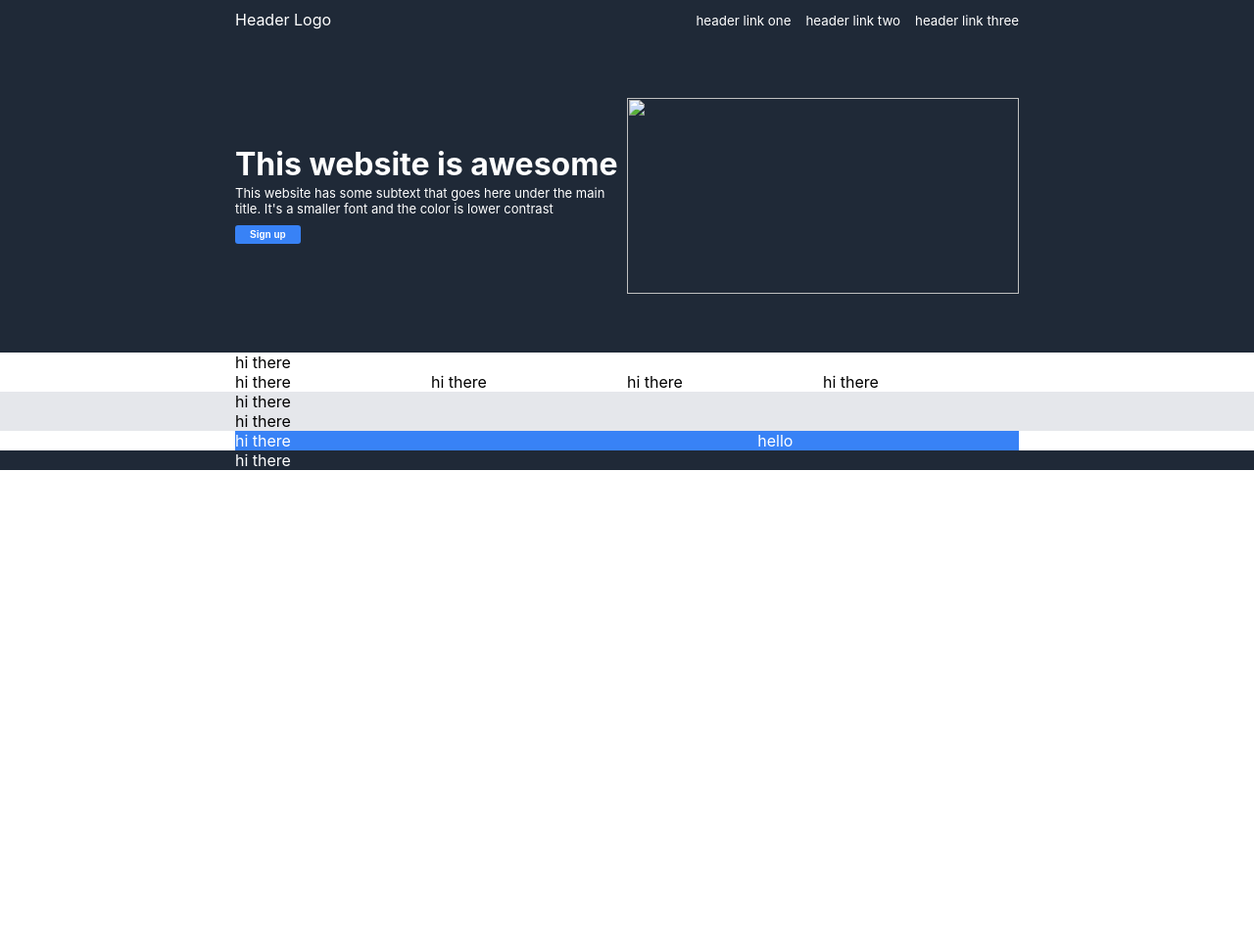
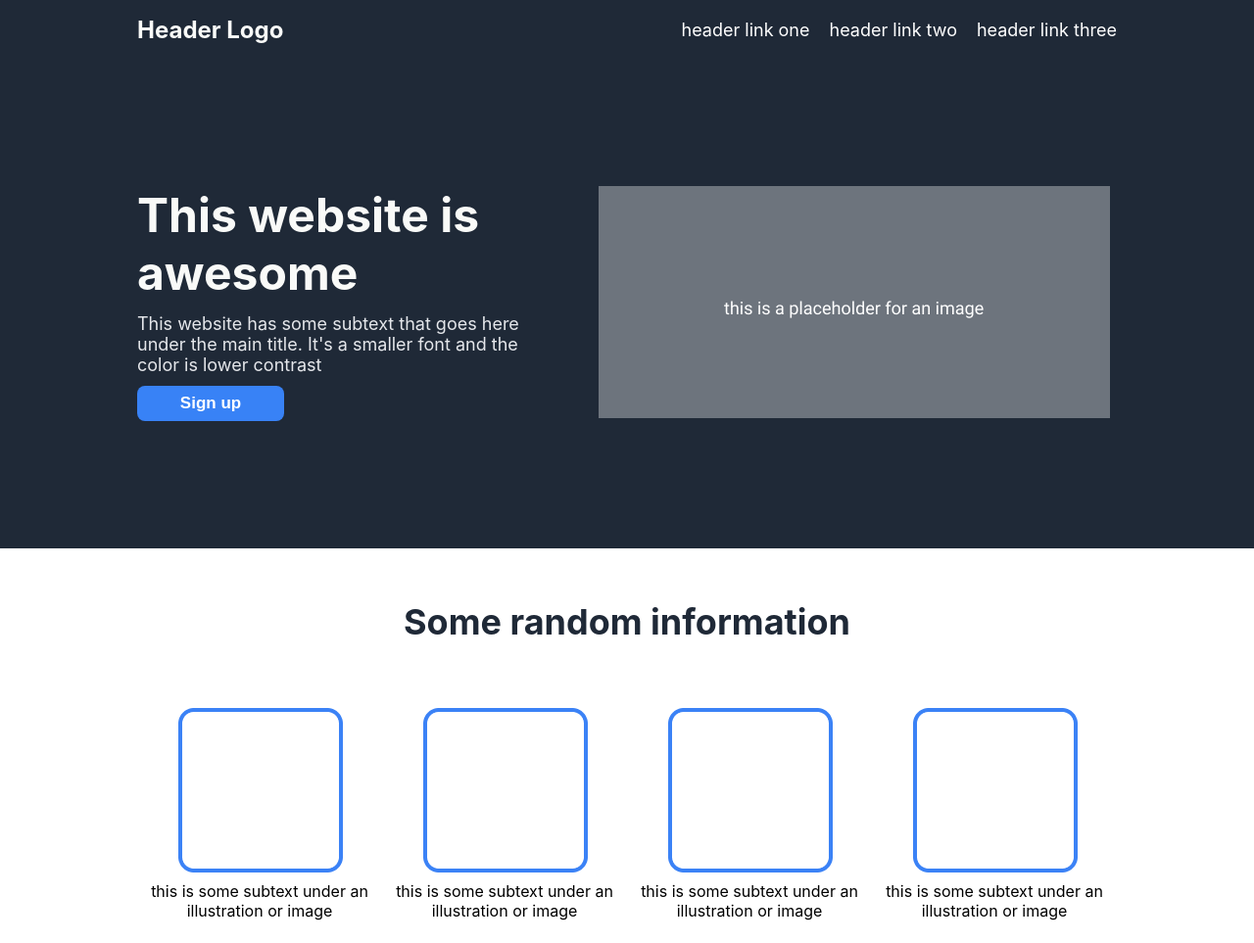
Before and after one commit to robioat/sample-website, a plain HTML site: page index.html in a window 1280 px wide. Shown: the top 963 px of the page at 98% size. Before the commit the page ends 800 px from the top, so only its background shows below. Drawn offline with Linux system fonts and the light colour scheme.

Commit message:
final version, flexbox only css

```diff
--- a/index.html
+++ b/index.html
@@ -23,107 +23,59 @@
   <div class="wrapper hero">
     <div class="container">
       <div class="column">
-      <div>
         <h1>This website is awesome</h1>
         <p>This website has some subtext that goes here under the main title. It's a smaller font and the color is lower contrast</p>
         <button type="button">Sign up</button>
       </div>
-    </div>
-    <div class="column"><img src="filler.jpg"></div>
+      <div class="column"><img src="img/pic.png"></div>
     </div>
   </div>
   <div class="wrapper random-info">
     <div class="container">
-    <div class="column">hi there</div>
+      <div><h2>Some random information</h2></div>
     </div>
   </div>
   <div class="wrapper cards">
     <div class="container">
-    <div class="column">hi there</div>
-    <div class="column">hi there</div>
-    <div class="column">hi there</div>
-    <div class="column">hi there</div>
+      <div class="column">
+        <img src="img/sample.png" />
+        <div>this is some subtext under an illustration or image</div>
+      </div>
+      <div class="column">
+        <img src="img/sample.png" />
+        <div>this is some subtext under an illustration or image</div>
+      </div>
+      <div class="column">
+        <img src="img/sample.png" />
+        <div>this is some subtext under an illustration or image</div>
+      </div>
+      <div class="column">
+        <img src="img/sample.png" />
+        <div>this is some subtext under an illustration or image</div>
+      </div>
     </div>
   </div>
   <div class="wrapper quote">
     <div class="container">
-    <div class="column">hi there</div>
+      <div class="column">
+        <div class="quote">This is an inspiring quote, or a testimonial from a customer. Maybe it's just filling up space, or maybe people will actually read it. Who knows? All I know is that it looks nice.</div>
+        <div class="author">-Thor, God of Thunder</div>
       </div>
-</div>
-<div class="wrapper author">
-  <div class="container">
-    <div class="column">hi there</div>
     </div>
   </div>
   <div class="wrapper call-to-action">
-  <div class="container top-bar cta">
-    <div class="column-2-3">hi there</div>
-    <div class="column column-1-3">hello</div>
+    <div class="container">
+      <div class="column column-2-3">
+        <h4>Call to action! It's time!</h4>
+        <p>Sign up for our product by clicking that button right over there!</p>
+      </div>
+      <div class="column column-1-3 button"><div class="wrap"><button>Sign up</button></div></div>
     </div>
   </div>
   <div class="wrapper footer">
     <div class="container">
-    <div class="column">hi there</div>
+      <div>Copyright &copy; The Odin Project 2021</div>
     </div>
   </div>
-
-<!--<div class="top-bar outer">
-    <div class="container">
-      <div class="wrap">
-        <div class="logo">Header Logo</div>
-        <div class="links">
-            <ul>
-                <li><a href="#">header link one</a></li>
-                <li><a href="#">header link two</a></li>
-                <li><a href="#">header link three</a></li>
-            </ul>
-        </div>
-        </div>
-    </div>
-</div>
-<div class="header-stuff outer">
-    <div class="container">
-        <div class="text-stuff">
-            <h1>This website is awesome</h1>
-            <p class="subtext">This website has some subtest that goes here under the main title. Its a smaller font and the color is lower contrast.</p>
-            <input-type="button">Sign up</input-type>
-        </div>
-        <div class="header-stuff-right"><img src="image" /></div>
-     </div>
-</div>
-<div class="random-information">Some random information</div>
-<div class="cards outer">
-    <div class="container">
-     <div class="card"><img src="image" />fghbgfhgf</div>
-      <div class="card"><img src="image" />dfgbdfbdf</div>
-      <div class="card"><img src="image" />dzbdzfb</div>
-      <div class="card"><img src="image" />zdfbdzfvb</div>
-  </div>
-</div>
-
-<div class="quote outer">
-    <div class="container">
-      <div class="inspiring-quote">Lorem ipsum dolor sit amet, consectetur adipiscing elit. Donec sagittis quis enim id accumsan. Class aptent taciti sociosqu ad litora torquent per conubia nostra, per inceptos himenaeos. Vivamus ornare fringilla lectus vel volutpat. Praesent et mollis eros. Donec varius, metus a finibus congue, velit ex consequat jus</div>
-      <div class="author">By Peter</div>
-
-</div>
-</div>
-
-<div class="action outer">
-  <div class="container">
-      <div class="action-text">
-          <h4>Call to action! Its time!</h4>
-          Sign up for our product by clicking that button right over there
-      </div>
-
-      <div class="action-button"><input-type="button">Sign up</input-type></div>
-  </div>
-</div>
-<div class="footer outer">
-<div class="container">
-  <div class="footer">
-    Copyright &copy; The Odin Project 2021
-  </div>
-</div>-->
 </body>
 </html>
--- a/style-test.css
+++ b/style-test.css
@@ -1,3 +1,5 @@
+/* general styles */
+
 body {
   font-family: -apple-system, BlinkMacSystemFont, 'Segoe UI', Roboto, Oxygen, Ubuntu, Cantarell, 'Open Sans', 'Helvetica Neue', sans-serif;
   margin: 0;
@@ -8,10 +10,12 @@ body {
     justify-content:center;
 }
 .container {
-    max-width:800px;
+    max-width:1000px;
     display: flex;
     flex:1;
 }
+
+/* set up basic grid */
 
 .column{
 flex:1;
@@ -28,7 +32,7 @@ flex:1;
 .column-3-4{
 flex:3;
 }
-.header,.hero,.footer,button,.cta,li a{
+.header,.hero,.footer,button,.call-to-action,li a{
   color:#fff
 }
 .hero,.footer,.header{
@@ -41,57 +45,169 @@ flex:3;
   background-color:#E5E7EB;
   font: 36px light-italic #1F2937;
 }
-button,.cta{
-  background-color:#3882F6;
+button,.call-to-action .container{
+  background-color: #3882F6;
+  color: inherit;
+  border: none;
+  padding: 8px 35px;
+  font-weight: 600;
+  cursor: pointer;
+  outline: inherit;
+  border-radius: 8px;
+  margin: 0px;
+  font-size: 17px;
 }
 
-/** Header Styles **/
+/* Header Styles */
+
 .header{
-  padding:10px 0;
+  height:60px;
+}
+.header .container{
+  display:flex;
+  align-items:center;
 }
 ul{
   list-style-type:none;
   display:flex;
   padding:0;margin:0;
-  gap:15px;
+  gap: 20px;
   justify-content:flex-end;
 }
 li a{
   text-decoration:none;
-  font-size:smaller;
+  font-size:18px;
+  font-weight:400;
 }
 .logo{
-  font:24px #F9FAF8;
+  font-size:24px;
+  color: #F9FAF8;
+  font-weight:bold;
 }
 
-/** Hero Styles **/
+/* Hero Styles */
+
 .hero{
-  padding:60px 0;
+  height:500px;
+  align-items:center;
+}
+.hero .container{
+  gap:60px;
 }
 .hero .column{
   display:flex;
+  justify-content:space-between;
+  align-items:space-between;
+  flex-direction:column;
+  height:240px;
+}
+h1{
+  font-size:48px;
+  font-weight:bolder;
+  color:#F9FAF8;
+  margin:0;
+}
+.hero p{
+  font-size:18px;
+  color:#E5E7EB;
+  margin:0;
+}
+.hero button{
+  width: 150px;
+}
+
+/* random information */
+
+.random-info h2{
+  font-size:36px;
+  font-weight:bolder;
+  color:#1F2937;
+}
+.random-info .container{
+  justify-content:center;
+  align-items:center;
+  display:flex;
+  height:150px;
+}
+
+/* cards */
+
+.cards{
+  height:350px;
+  align-items:flex-start;
+}
+.cards .column{
+  justify-content:space-between;
+  flex-direction:column;
+  align-items:center;
+  height:250px;
+}
+.cards{
+  text-align:center;
+}
+
+/* quote and author */
+
+.quote .container{
+  font-size: 36px;
+  font-style: italic;
+  font-weight: lighter;
+  justify-content: center;
+  height: 400px;
+  align-items: center;
+}
+.quote .column{
+  max-width:780px;
+}
+.author{
+  text-align:right;
+  font-style:normal;
+  font-size:24px;
+  font-weight:600;
+}
+
+/* call to action */
+
+.call-to-action{
+  height:350px;
   align-items:center;
 }
-h1{
-  font:48px extra-bold #F9FAF8;
-  margin:-4px 0px;
+.call-to-action .container{
+  border-radius:8px;
+  height:130px;
+  align-items:center;
 }
-.hero p{
-  margin:6px 0px;
-  font:18px #E5E7EB;
-  font-size:small;
+.call-to-action h4{
+  font-size:24px;
+  margin:0;
 }
-.hero img{
-  width:400px;height:200px;
+.call-to-action p{
+  margin:0;
+  font-size:17px;
+  font-weight:lighter;
 }
-.hero button{
-	color: inherit;
-	border: none;
-	padding: 4px 15px;
-	font-size:x-small;
-  font-weight:700;
-	cursor: pointer;
-	outline: inherit;
-  border-radius: 3px;
-  margin:0px;
+.call-to-action .button{
+  display:flex;
 }
+.call-to-action .wrap{
+  align-items:center;
+  justify-content:center;
+  display:flex;
+  flex:1;
+}
+.call-to-action button{
+  border:2px solid;
+}
+
+/* footer */
+
+.footer{
+  height:100px;
+}
+.footer .container{
+  align-items:center;
+  justify-content:center;
+}
+.footer .column{
+  font-size:18px;
+}
```
Also changed, not shown: img/pic.png (added), img/sample.png (added). Lines whose indentation alone changed are shown as unchanged.
